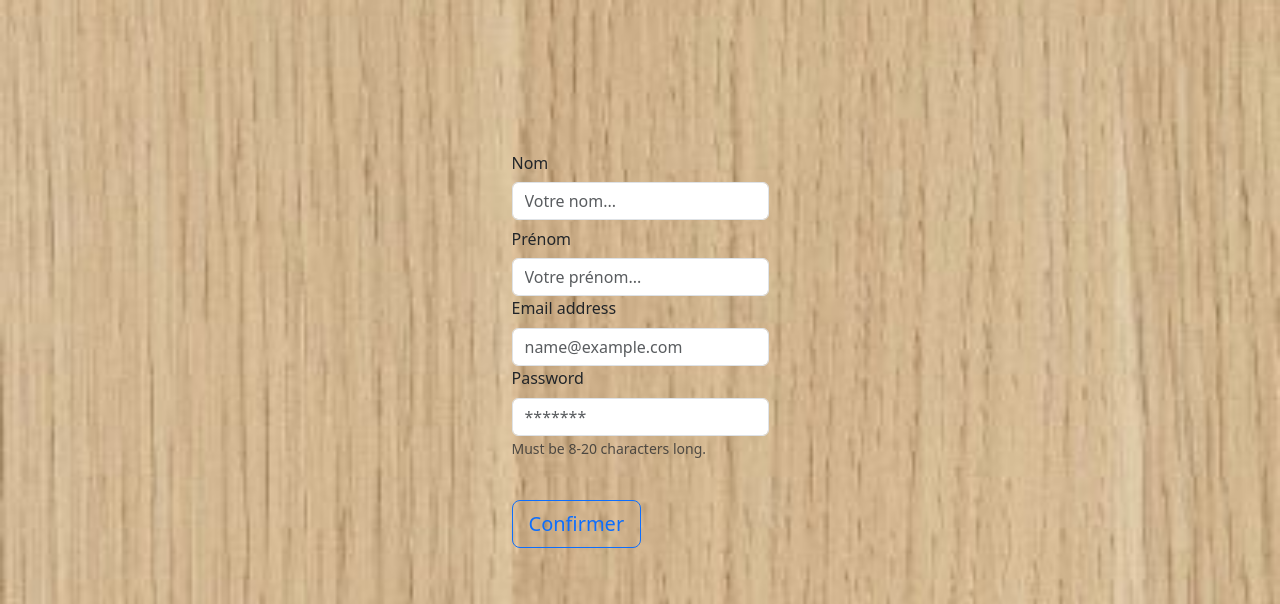
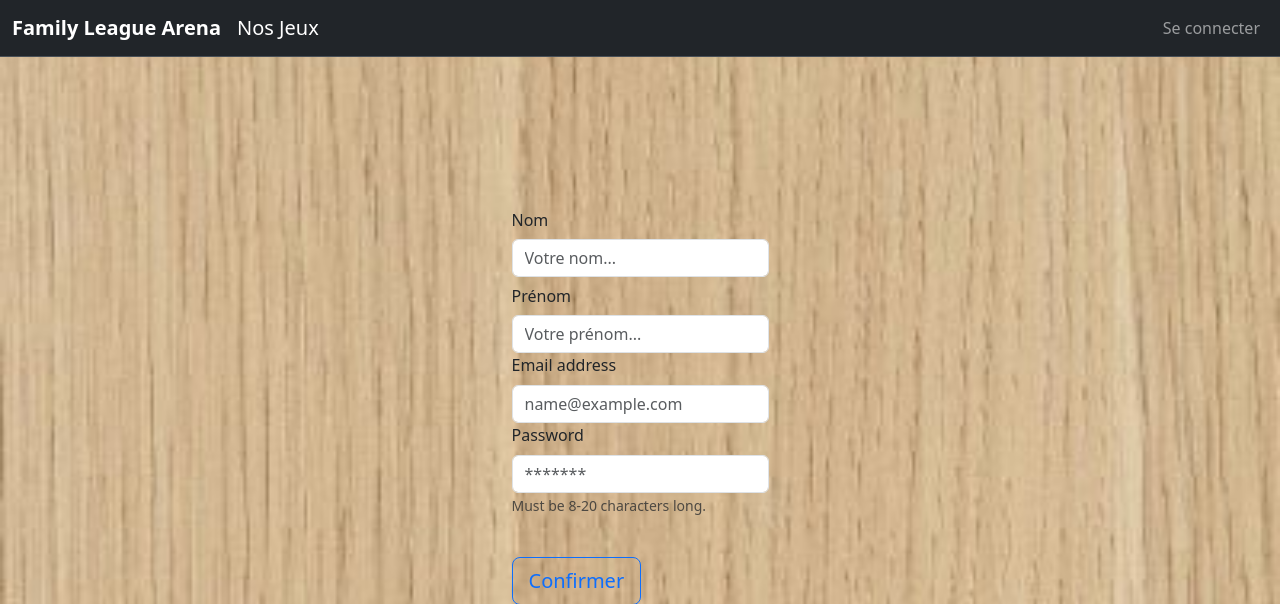
Before and after one commit to ccelsin/projetweb, a PHP site: page /inscription.php in a window 1280 px wide. Shown: the top 604 px of the page. Run offline with PHP 8.4, Linux system fonts and the light colour scheme.

Commit message:
nav inscription connexion

```diff
--- a/inscription.php
+++ b/inscription.php
@@ -3,6 +3,38 @@ session_start();
     $title_page = " Page d'inscription";
     include("header.inc.php");
 ?>
+
+
+<nav class="navbar navbar-expand-md bg-dark border-bottom border-body" data-bs-theme="dark">
+  <div class="container-fluid">
+    <a class="navbar-brand fw-bold" href="index.php">Family League Arena</a>
+    <button class="navbar-toggler" type="button" data-bs-toggle="collapse" data-bs-target="#navbarText" aria-controls="navbarText" aria-expanded="false" aria-label="Toggle navigation">
+      <span class="navbar-toggler-icon"></span>
+    </button>
+    <div class="collapse navbar-collapse" id="navbarText">
+      <ul class="navbar-nav me-auto mb-lg-0">
+      <a class="navbar-brand" href="Liste_Jeux.php">Nos Jeux</a>
+    <button class="navbar-toggler" type="button" data-bs-toggle="collapse" data-bs-target="#navbarText" aria-controls="navbarText" aria-expanded="false" aria-label="Toggle navigation">
+      <span class="navbar-toggler-icon"></span>
+    </button>
+        </ul>
+        <ul class="navbar-nav mb-lg-0">
+
+        <li class="nav-item">
+          <a class="nav-link" href="connexion.php">Se connecter</a>
+        </li>
+</ul>
+    </div>
+  </div>
+</nav>
+
+
+
+
+
+
+
+
 
 <div class="d-grid d-flex justify-content-center align-items-center gap-3 col-8 mx-auto col-lg-4 col-sm-8" style="margin-top:18vh">
     <form action="tt_inscription.php" method="POST" >
```
Also changed, not shown: connexion.php (+34 -0 lines).
